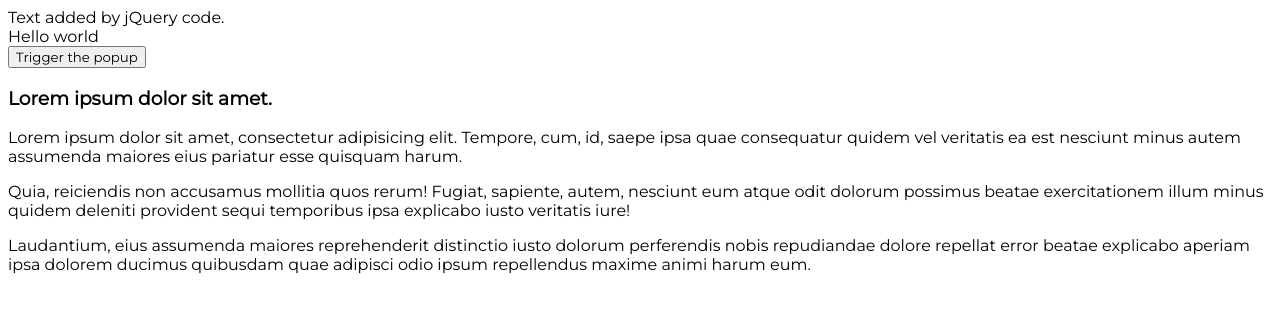
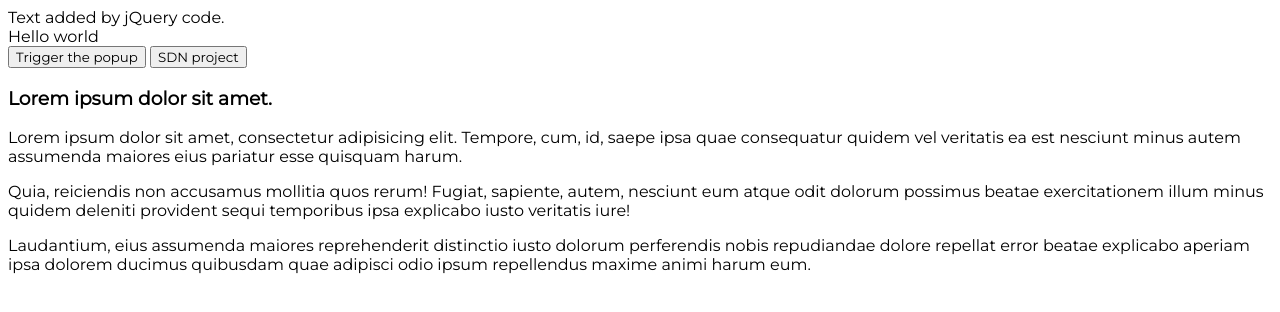
Before and after one commit to einsmein/einsmein.github.io, a plain HTML site: page index.html in a window 1280 px wide. Drawn offline with nearby package versions, Linux system fonts and the light colour scheme.

Commit message:
Update index.html

```diff
--- a/index.html
+++ b/index.html
@@ -12,6 +12,10 @@
 	<button id="btn-open" value="test-btn" class="btn btn-primary">
 		Trigger the popup
 	</button>
+
+	<button id="btn-open" value="sdn-project" class="btn btn-primary">
+		SDN project
+	</button>
 	<div id="popup-content" class="hide">
 		<h3>Lorem ipsum dolor sit amet.</h3>
 
```
